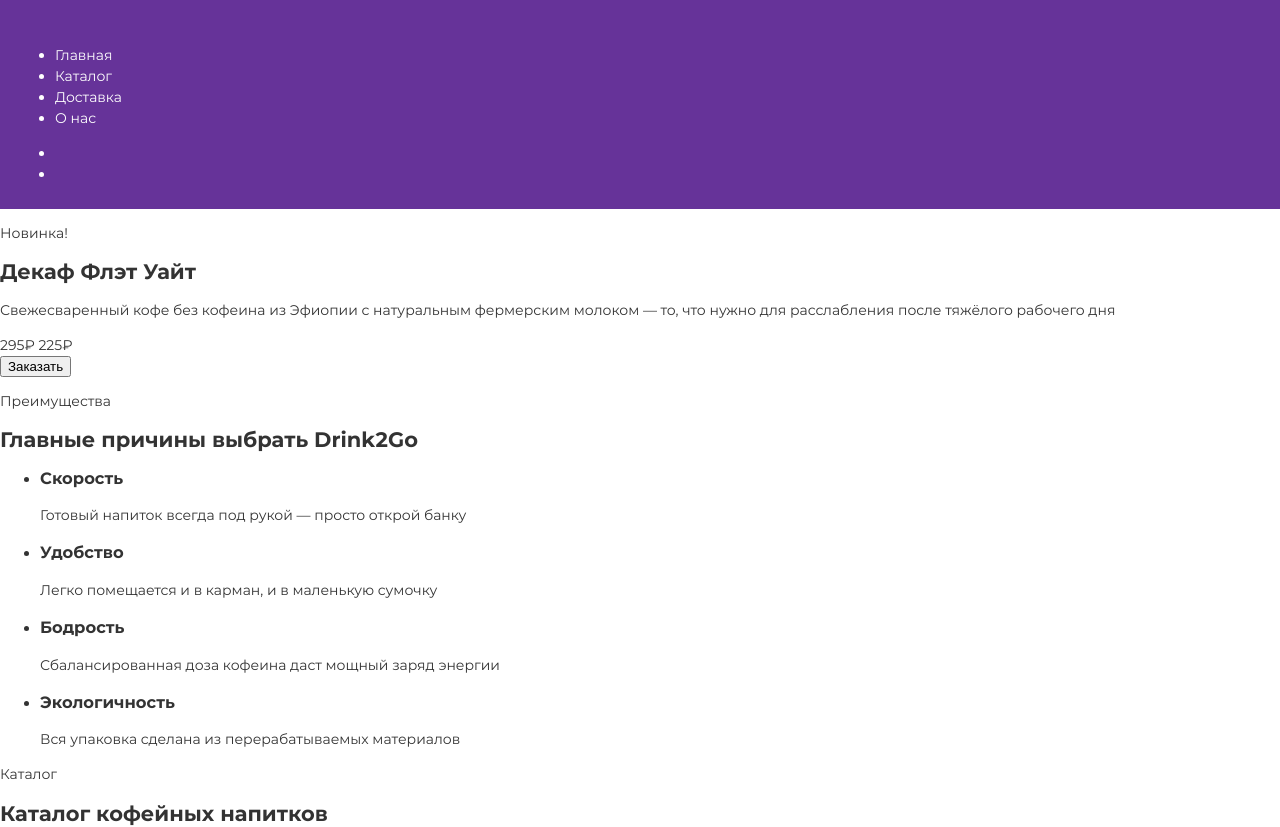
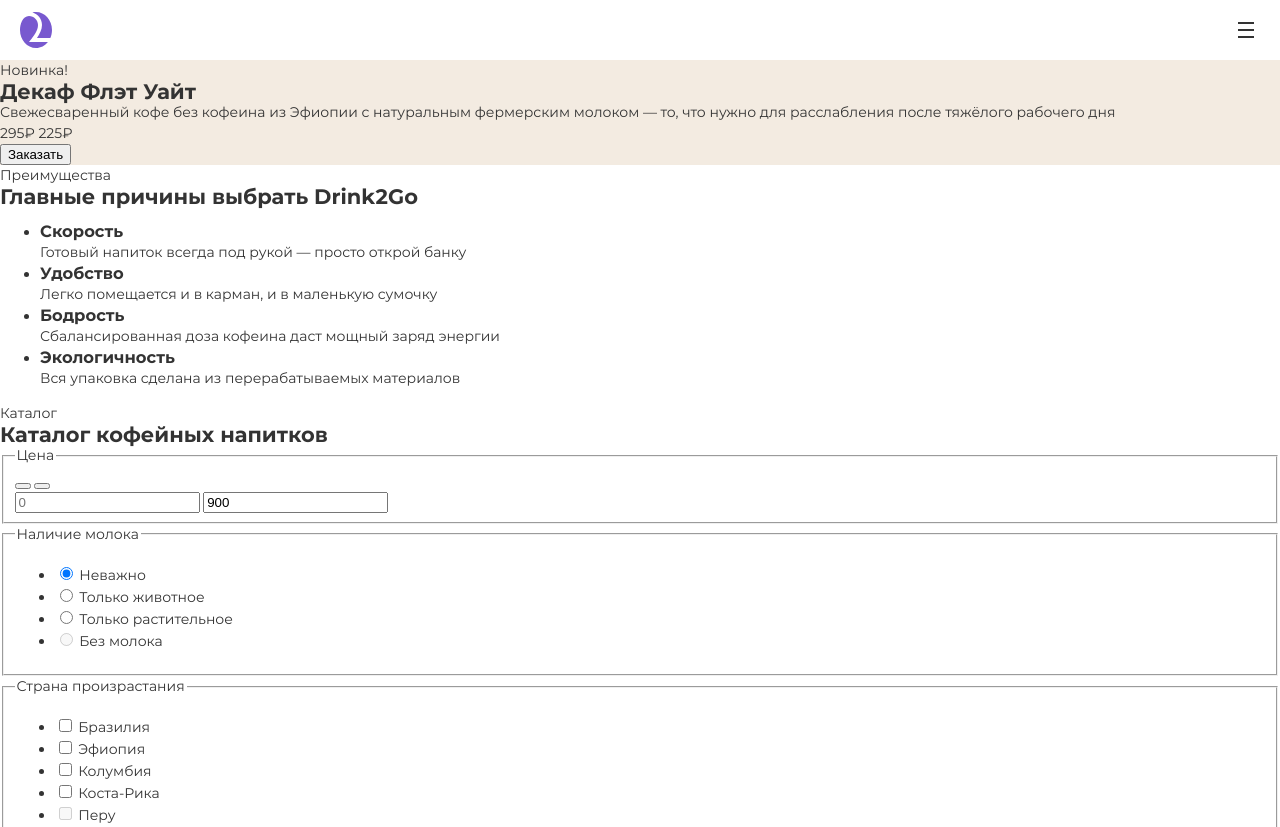
Before and after one commit to alex-kabanin/2130957-drink2go, a website: page source/index.html in a window 1280 px wide. Shown: the top 827 px of the page. Drawn offline with nearby package versions, Linux system fonts and the light colour scheme; files that its build step writes are made by us from their sources.

Commit message:
menu updated

```diff
--- a/source/index.html
+++ b/source/index.html
@@ -9,17 +9,36 @@
   </head>
   <body class="page__body">
     <header class="header">
-      <a class="header__logo"><img></a>
+      <a class="header__logo"><img src="img/logo/logo_drink2go.svg" alt="Логотип" height="36" width="32"></a>
+      <button class="navigation__toggle" type="button"><span class="navigation__border"></span> <span class="visually-hidden">Открыть меню.</span></button>
       <nav class="navigation">
-        <ul class="navigation__list">
-          <li class="navigation__item">Главная</li>
-          <li class="navigation__item">Каталог</li>
-          <li class="navigation__item">Доставка</li>
-          <li class="navigation__item"> О нас</li>
+        <ul class="navigation__list navigation__list--menu">
+          <li class="navigation__item">
+            Главная
+          </li>
+          <li class="navigation__item">
+            <a class="navigation__link" href="catalog.html">Каталог</a>
+          </li>
+          <li class="navigation__item">
+            <a class="navigation__link" href="delivery.html">Доставка
+          </a></li>
+          <li class="navigation__item">
+            <a class="navigation__link" href="about.html">О нас</a>
+          </li>
         </ul>
         <ul class="navigation__list navigation__list--account">
-          <li class="navigation__item"></li>
-          <li class="navigation__item"></li>
+          <li class="navigation__item">
+            <a class="navigation__link" href="#">
+            <svg class="social__icon" width="16" height="16" role="img"><use xlink:href="img/icons/stack.svg#user"></use></svg>
+            <span class="navigation__label">Войти</span>
+            </a>
+          </li>
+          <li class="navigation__item">
+            <a class="navigation__link" href="#">
+            <svg class="social__icon" width="16" height="16" role="img"><use xlink:href="img/icons/stack.svg#basket"></use></svg>
+            <span class="navigation__label">Корзина</span>
+            </a>
+          </li>
         </ul>
       </nav>
     </header>
--- a/source/sass/blocks/header.scss
+++ b/source/sass/blocks/header.scss
@@ -1,5 +1,19 @@
+@use "../global/colors";
+
 .header {
-  background-color: #663399;
-  color: #ffffff;
-  padding: 10px 15px;
+  position: relative;
+  display: flex;
+  min-height: 60px;
+  padding: 12px 20px;
+  background-color: colors.$base-white;
+  color: colors.$base-black;
 }
+
+.header__logo {
+  margin-right: 80px;
+  text-decoration: none;
+
+  img {
+    display: block;
+  }
+}
--- /dev/null
+++ b/source/sass/blocks/hero.scss
@@ -0,0 +1,5 @@
+@use "../global/colors";
+
+.hero {
+  background-color: colors.$flat-white;
+}
--- /dev/null
+++ b/source/sass/blocks/navigation.scss
@@ -0,0 +1,71 @@
+@use "../global/colors";
+
+.navigation {
+
+}
+
+.navigation__toggle {
+  position: absolute;
+  top: 0;
+  right: 4px;
+  //display: none;
+  width: 60px;
+  height: 60px;
+  padding: 22px;
+  background-color: transparent;
+  border: 0;
+}
+
+
+.navigation__border {
+  position: relative;
+  display: block;
+  height: 2px;
+  background-color: colors.$base-black;
+
+  &::before,
+  &::after {
+    content: "";
+    position: absolute;
+    left: 0;
+    width: 16px;
+    height: 2px;
+    background-color: colors.$base-black;
+  }
+
+  &::before {
+    top: -7px;
+  }
+
+  &::after {
+    top: 7px;
+  }
+}
+
+.navigation__list {
+  margin: 0;
+  padding: 0;
+  list-style-type: none;
+
+  &--menu {
+    display: none;
+  }
+
+  &--account {
+    display: flex;
+  }
+}
+
+.navigation__label {
+  display: none;
+ }
+
+.navigation__link {
+  width: 60px;
+  height: 36px;
+  display: flex;
+  justify-content: center;
+  align-items: center;
+  color: colors.$base-black;
+  text-decoration: none;
+}
--- a/source/sass/blocks/page.scss
+++ b/source/sass/blocks/page.scss
@@ -7,11 +7,11 @@
   flex-direction: column;
   min-height: 100%;
   min-width: 320px;
+  max-width: 1440px;
   margin: 0 auto;
   font-size: 14px;
   font-family: "Montserrat", "Arial", sans-serif;
   line-height: 21px;
   color: #333333;
   background-color: #ffffff;
-  box-shadow: 0 0 15px rgba(0, 0, 0, 0.2);
 }
--- /dev/null
+++ b/source/sass/global/colors.scss
@@ -0,0 +1,3 @@
+$base-white: #FFFFFF;
+$base-black: #333333;
+$flat-white: #F3EBE1;
--- a/source/sass/global/global.scss
+++ b/source/sass/global/global.scss
@@ -1 +1,8 @@
 /* здесь используйте глобальные селекторы img, body, html и так далее*/
+* {
+  box-sizing: border-box;
+}
+
+h1, h2, h3, p {
+  margin: 0;
+}
--- a/source/sass/style.scss
+++ b/source/sass/style.scss
@@ -8,3 +8,5 @@
 @use "blocks/header";
 @use "blocks/page";
 @use "blocks/main";
+@use "blocks/navigation";
+@use "blocks/hero";
```
Also changed, not shown: source/img/icons/basket.svg (added), source/img/icons/user.svg (added), source/img/logo/logo_drink2go.svg (added).
